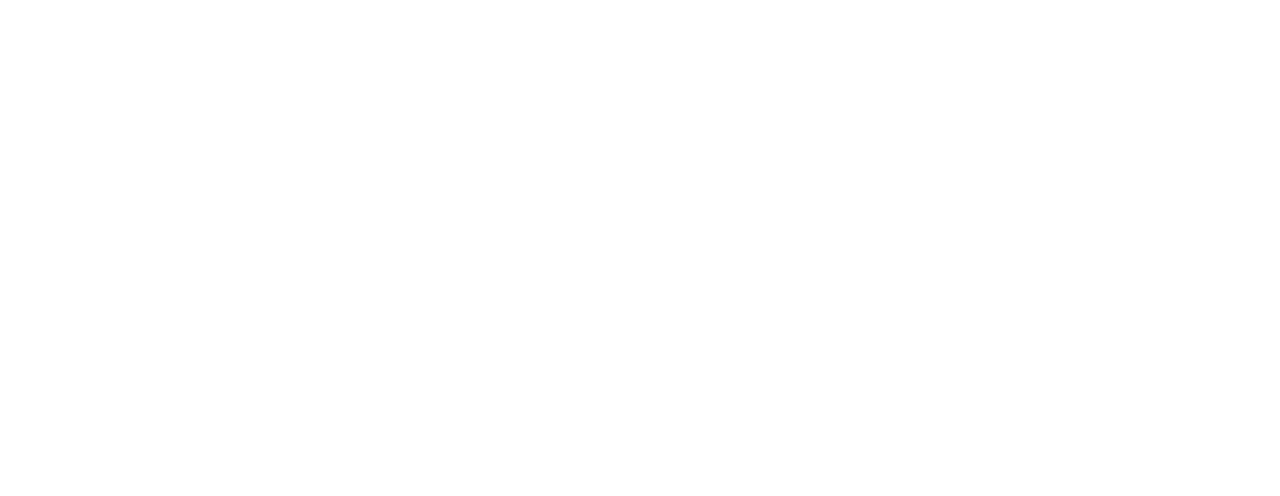
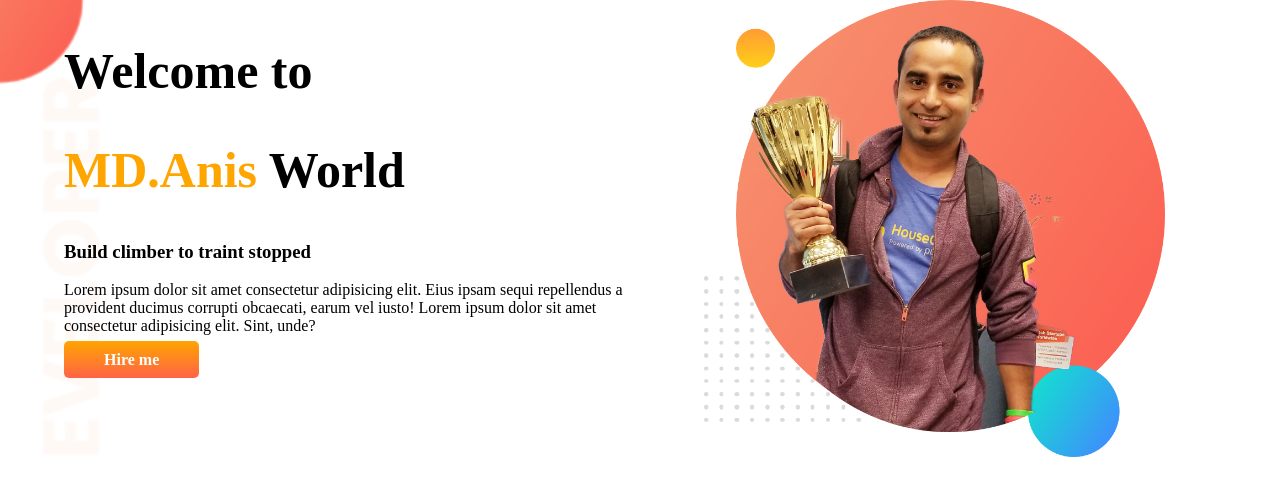
Before and after one commit to anichu/developer-porfolio, a plain HTML site: page index.html in a window 1280 px wide. Drawn offline with Linux system fonts and the light colour scheme.

Commit message:
top banner added

```diff
--- a/index.html
+++ b/index.html
@@ -7,5 +7,28 @@
 		<link rel="stylesheet" href="style.css" />
 		<title>Devloper-portfolio</title>
 	</head>
-	<body></body>
+	<body>
+		<section class="top-banner">
+			<div class="half-width">
+				<h1>Welcome to</h1>
+				<h1><span class="orange-color">MD.Anis</span> World</h1>
+				<h3>Build climber to traint stopped</h3>
+				<p>
+					Lorem ipsum dolor sit amet consectetur adipisicing elit. Eius ipsam
+					sequi repellendus a provident ducimus corrupti obcaecati, earum vel
+					iusto! Lorem ipsum dolor sit amet consectetur adipisicing elit. Sint,
+					unde?
+				</p>
+				<a
+					href="https://www.linkedin.com/in/md-anis-molla-19515417b/"
+					target="_blank"
+					class="link-button"
+					>Hire me</a
+				>
+			</div>
+			<div class="half-width">
+				<img src="./images/jhankar.png" alt="" />
+			</div>
+		</section>
+	</body>
 </html>
--- a/style.css
+++ b/style.css
@@ -0,0 +1,34 @@
+h1 {
+	font-size: 50px;
+}
+body {
+	margin: 0;
+}
+.orange-color {
+	color: orange;
+}
+section {
+	display: flex;
+}
+
+.half-width {
+	width: 50%;
+	padding-left: 5%;
+}
+.half-width img {
+	width: 80%;
+}
+.link-button {
+	text-decoration: none;
+	background-image: linear-gradient(orange, tomato);
+	font-weight: 700;
+	padding: 10px 40px;
+	border-radius: 5px;
+	color: white;
+}
+
+.top-banner {
+	background-image: url("/images/top-banner.png");
+	background-repeat: no-repeat;
+	background-size: cover;
+}
```
Also changed, not shown: images/dream-bg.png (added), images/exp-bg.png (added), images/jhankar.png (added), images/jhankar2.png (added), images/my-bg.png (added), images/my-bg2.png (added), images/top-banner.png (added), 7 other files.
